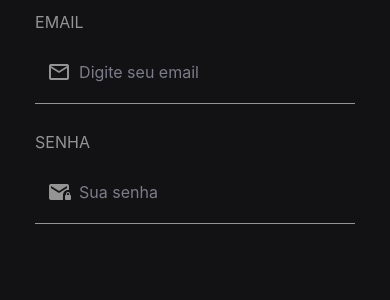
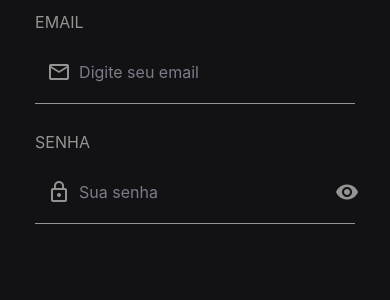
Before and after one commit to rafaelsous/dt-money, a React Native app: screen / in a window 390 px wide. Shown: the top 300 px of the page. Built offline with nearby package versions, Linux system fonts and the light colour scheme.

Commit message:
Showing the password

```diff
--- a/src/components/Input/index.tsx
+++ b/src/components/Input/index.tsx
@@ -1,5 +1,6 @@
 import clsx from "clsx";
 import {
+  Pressable,
   Text,
   TextInput,
   TextInputProps,
@@ -24,9 +25,11 @@ export function Input<T extends FieldValues>({
   control,
   name,
   leftIconName,
+  secureTextEntry,
   ...rest
 }: InputProps<T>) {
   const [isFocused, setIsFocused] = useState(false);
+  const [showText, setShowText] = useState(secureTextEntry);
   const inputRef = useRef<TextInput>(null);
 
   function onFocus() {
@@ -52,7 +55,7 @@ export function Input<T extends FieldValues>({
             </Text>
           )}
 
-          <TouchableOpacity className="h-16 px-3 py-2 flex-row items-center justify-between gap-2 border-b-[1px] border-gray-600">
+          <Pressable className="h-16 px-3 py-2 flex-row items-center justify-between gap-2 border-b-[1px] border-gray-600">
             {leftIconName && (
               <MaterialIcons
                 name={leftIconName}
@@ -68,10 +71,25 @@ export function Input<T extends FieldValues>({
               onChangeText={onChange}
               onFocus={onFocus}
               onEndEditing={onFocus}
+              secureTextEntry={showText}
               placeholderTextColor={colors.gray[700]}
               {...rest}
             />
-          </TouchableOpacity>
+
+            {secureTextEntry && (
+              <TouchableOpacity
+                hitSlop={16}
+                activeOpacity={0.7}
+                onPress={() => setShowText(!showText)}
+              >
+                <MaterialIcons
+                  name={showText ? "visibility" : "visibility-off"}
+                  size={24}
+                  color={colors.gray[600]}
+                />
+              </TouchableOpacity>
+            )}
+          </Pressable>
         </View>
       )}
     />
--- a/src/components/LoginForm/index.tsx
+++ b/src/components/LoginForm/index.tsx
@@ -29,7 +29,7 @@ export function LoginForm() {
         control={control}
         name="password"
         placeholder="Sua senha"
-        leftIconName="mail-lock"
+        leftIconName="lock-outline"
         secureTextEntry
       />
     </View>
```
